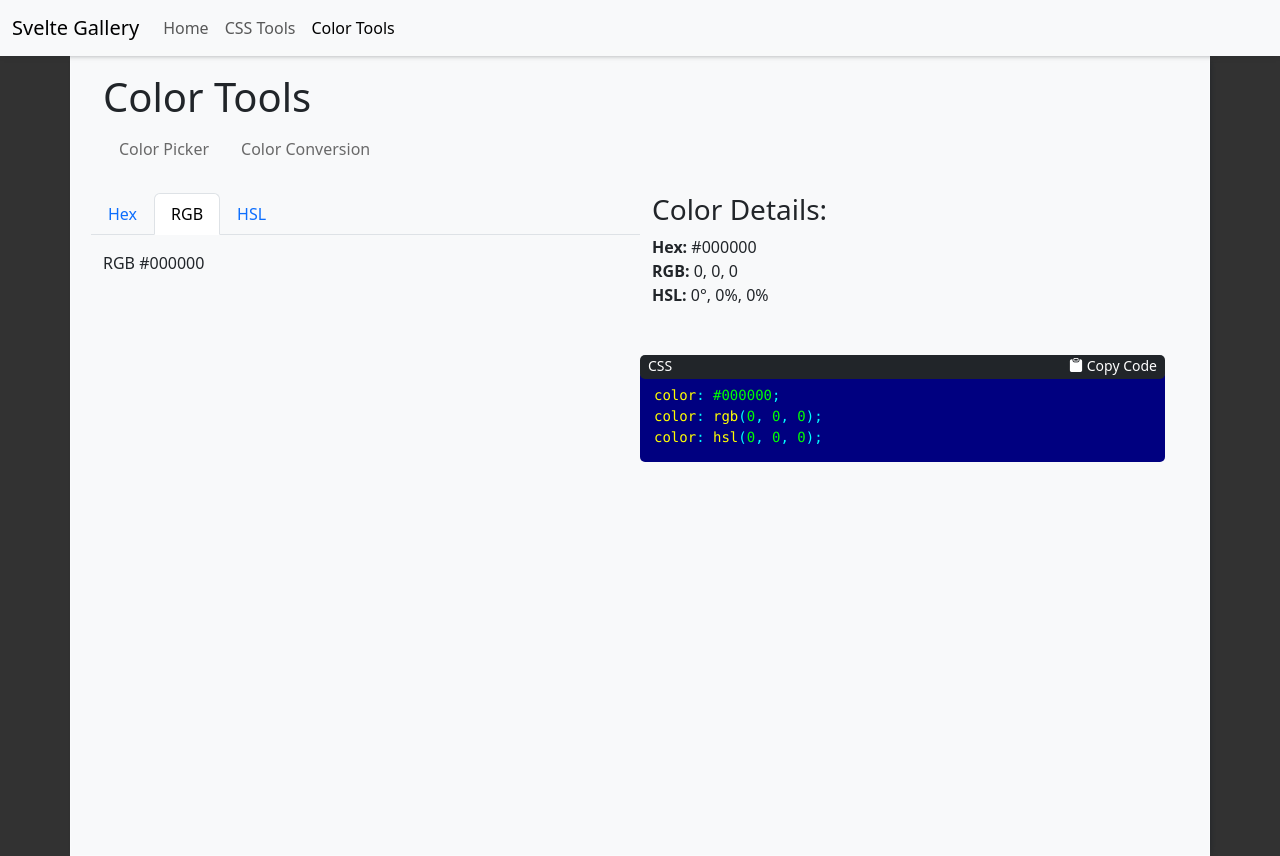
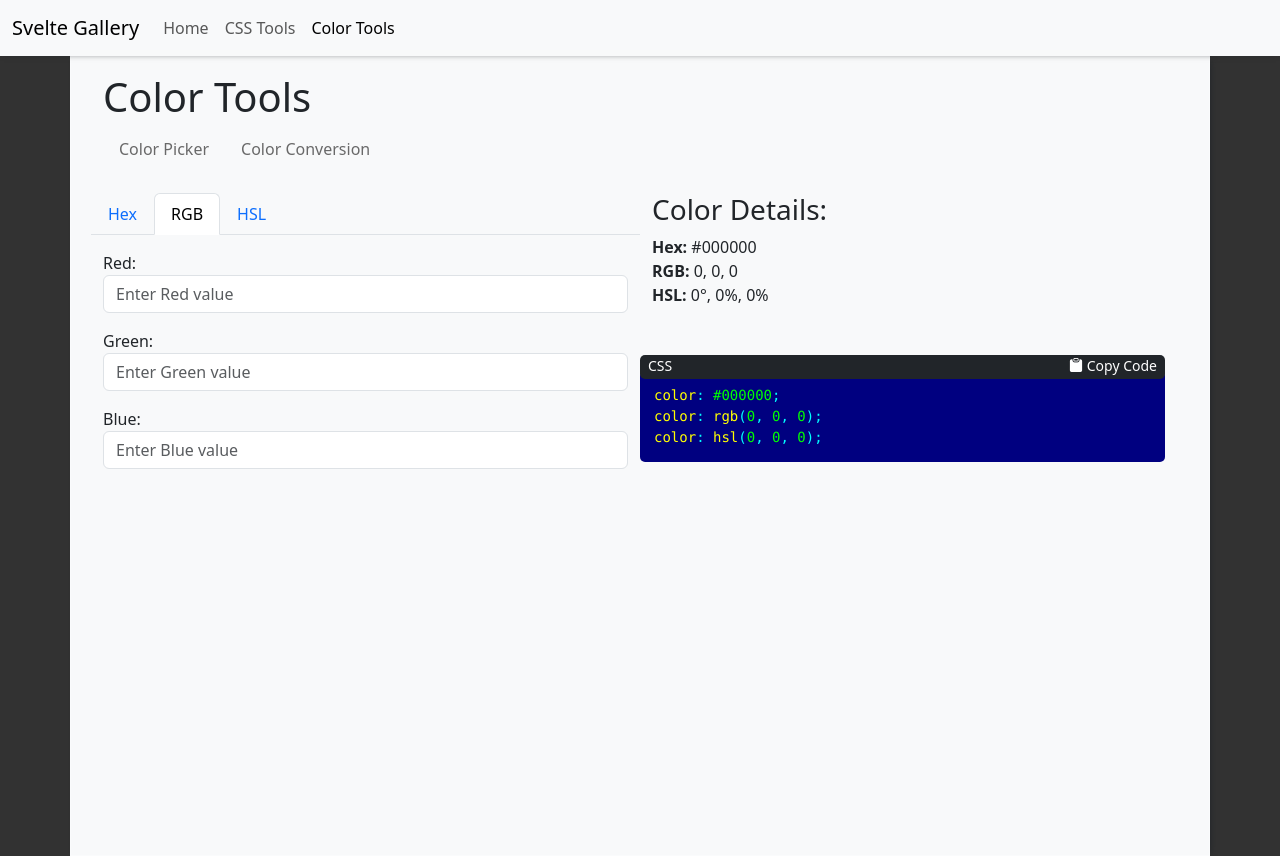
Before and after one commit to smithandrewl/svelte-gallery, a SvelteKit app: page /color/convert/rgb in a window 1280 px wide. Built offline with nearby package versions, Linux system fonts and the light colour scheme.

Commit message:
Added a form for the RGB input.

```diff
--- a/src/routes/color/convert/rgb/+page.svelte
+++ b/src/routes/color/convert/rgb/+page.svelte
@@ -1,4 +1,3 @@
-RGB
 <script lang="ts">
   import {
     colorConversionStore,
@@ -7,4 +6,17 @@ RGB
   } from "$lib/stores/color-conversion-store.ts";
 </script>
 
-{$colorConversionStore}
+<form>
+  <div class="form-group">
+    <label for="red">Red:</label>
+    <input type="number" class="form-control" id="red" min="0" max="255" placeholder="Enter Red value">
+  </div>
+  <div class="form-group mt-3">
+    <label for="green">Green:</label>
+    <input type="number" class="form-control" id="green" min="0" max="255" placeholder="Enter Green value">
+  </div>
+  <div class="form-group mt-3">
+    <label for="blue">Blue:</label>
+    <input type="number" class="form-control" id="blue" min="0" max="255" placeholder="Enter Blue value">
+  </div>
+</form>
```
